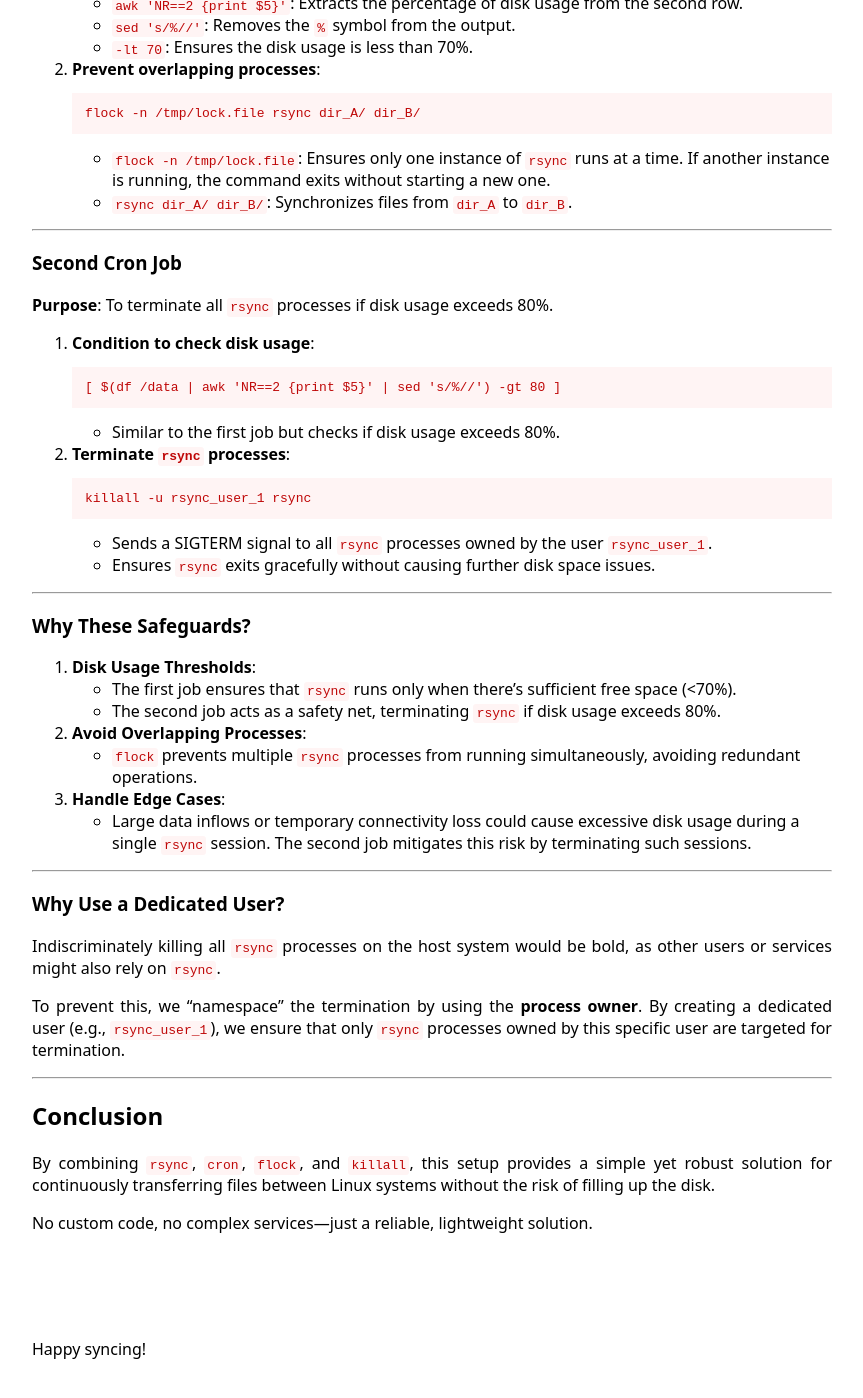
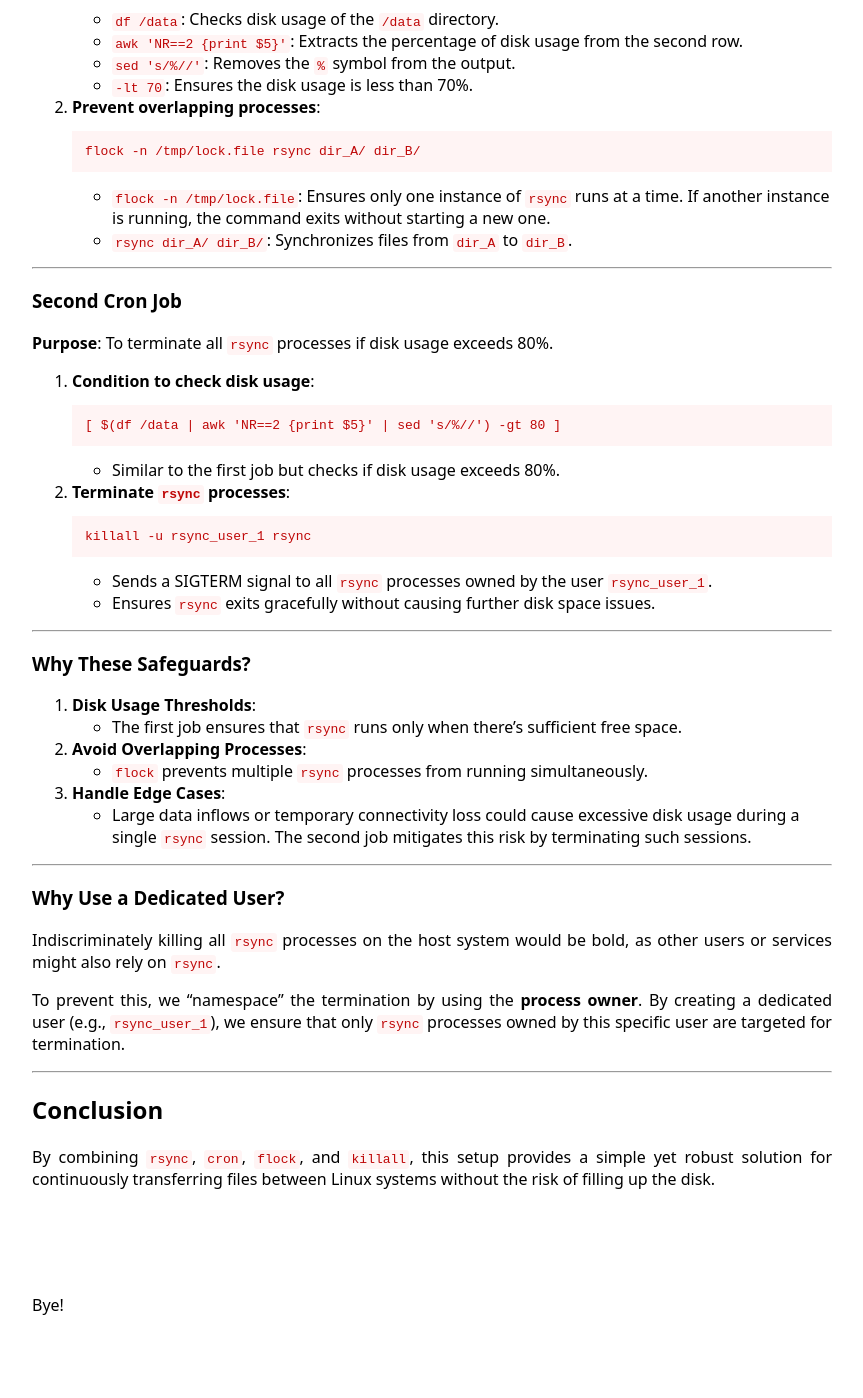
Before and after one commit to NicolasBourhis/notebook, a Jekyll site: the page built from _gtfobins/continuous_file_transfer_with_rsync_and_cron.md, in a window 1280 px wide and 1400 px high, scrolled down 1707 px. Shown: the whole window, without its empty margins (208-1071 px from the left). Built offline with Jekyll 4.4.1, drawn with Linux system fonts in a browser that asks for light colours; after the commit the page ends 3063 px from its top, so only the background shows below that; some of the changed text lies outside the part shown.

Commit message:
Update continuous_file_transfer_with_rsync_and_cron.md

```diff
--- a/_gtfobins/continuous_file_transfer_with_rsync_and_cron.md
+++ b/_gtfobins/continuous_file_transfer_with_rsync_and_cron.md
@@ -110,11 +112,10 @@ Here, `command_b` is executed **only if** `command_a` evaluates to `true`.
 ### Why These Safeguards?
 
 1. **Disk Usage Thresholds**:
-   - The first job ensures that `rsync` runs only when there’s sufficient free space (<70%).
-   - The second job acts as a safety net, terminating `rsync` if disk usage exceeds 80%.
+   - The first job ensures that `rsync` runs only when there’s sufficient free space.
 
 2. **Avoid Overlapping Processes**:
-   - `flock` prevents multiple `rsync` processes from running simultaneously, avoiding redundant operations.
+   - `flock` prevents multiple `rsync` processes from running simultaneously.
 
 3. **Handle Edge Cases**:
    - Large data inflows or temporary connectivity loss could cause excessive disk usage during a single `rsync` session. The second job mitigates this risk by terminating such sessions.
@@ -133,10 +134,8 @@ To prevent this, we "namespace" the termination by using the **process owner**.
 
 By combining `rsync`, `cron`, `flock`, and `killall`, this setup provides a simple yet robust solution for continuously transferring files between Linux systems without the risk of filling up the disk.
 
-No custom code, no complex services—just a reliable, lightweight solution.
-
 <br>
 <br>
 <br>
 <br>
-Happy syncing!
+Bye!
```
Also changed, not shown: other parts of _gtfobins/continuous_file_transfer_with_rsync_and_cron.md (+2 -0 lines).
